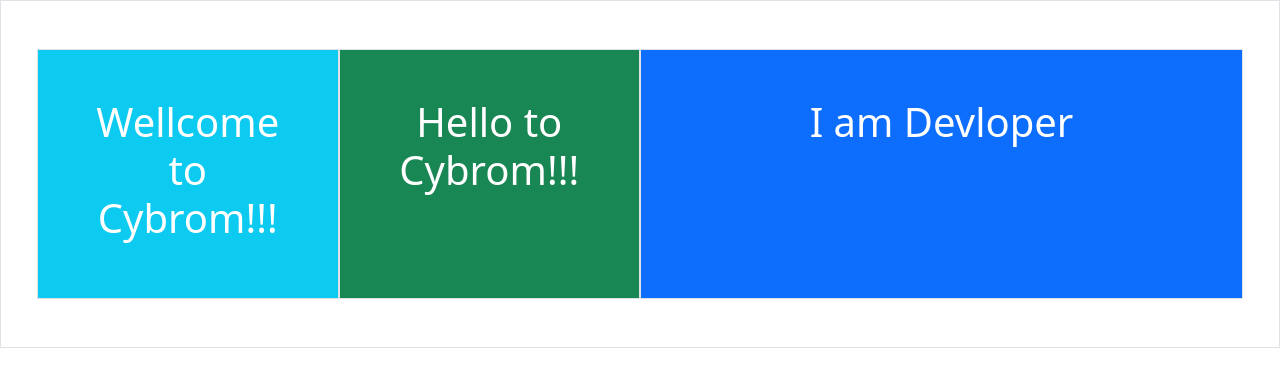
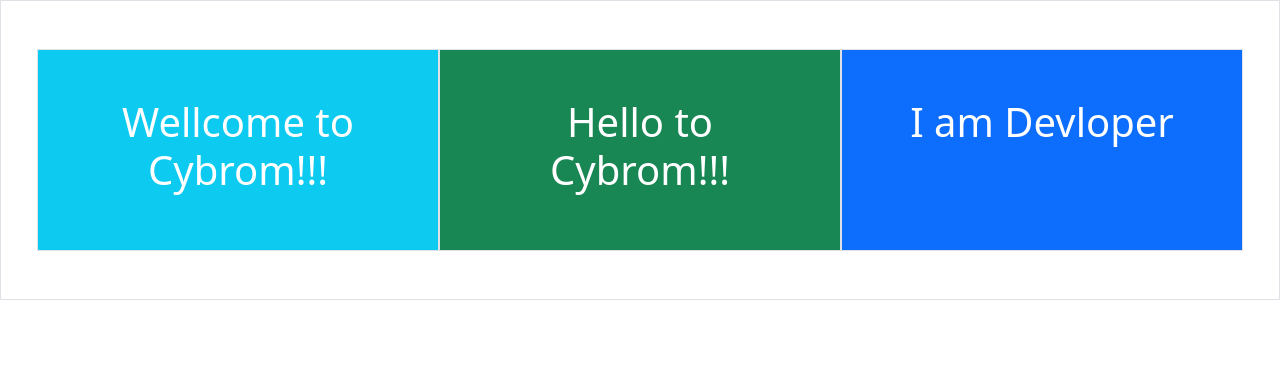
Before and after one commit to rahullokhande123/React_codes, a React (Vite) app: page / in a window 1280 px wide. Shown: the top 386 px of the page. Built offline with nearby package versions, Linux system fonts and the light colour scheme.

Commit message:
Bootstrap_layout3

```diff
--- a/src/App.jsx
+++ b/src/App.jsx
@@ -3,19 +3,15 @@ const App=()=>{
  return(
   <>
     <Container fluid className="text-center border p-5">
-      {/* fluid -> ka use hm container ke sath krte h bada container lene ke */}
-
-{/* Container me bhi hm 12 Section bna sakte h md {} ki help se
-(count krne pr eska total 12 hi aana chahiye) */}
-
+      {/* fluid -> ka use hm container ke sath krte h bada container lene ke liye */}
       <Row>
-        <Col md={3} className="border bg-info p-5 text-white">
+        <Col className="border bg-info p-5 text-white">
         <h1>Wellcome to Cybrom!!!</h1>
         </Col>
-        <Col md={3} className="border bg-success p-5 text-white fs-6 ">
+        <Col className="border bg-success p-5 text-white fs-6 ">
         <h1>Hello to Cybrom!!!</h1>
         </Col>
-        <Col md={6} className="border bg-primary p-5 text-white">
+        <Col className="border bg-primary p-5 text-white">
             <h1>I am Devloper</h1>
         </Col>
       </Row>
```
